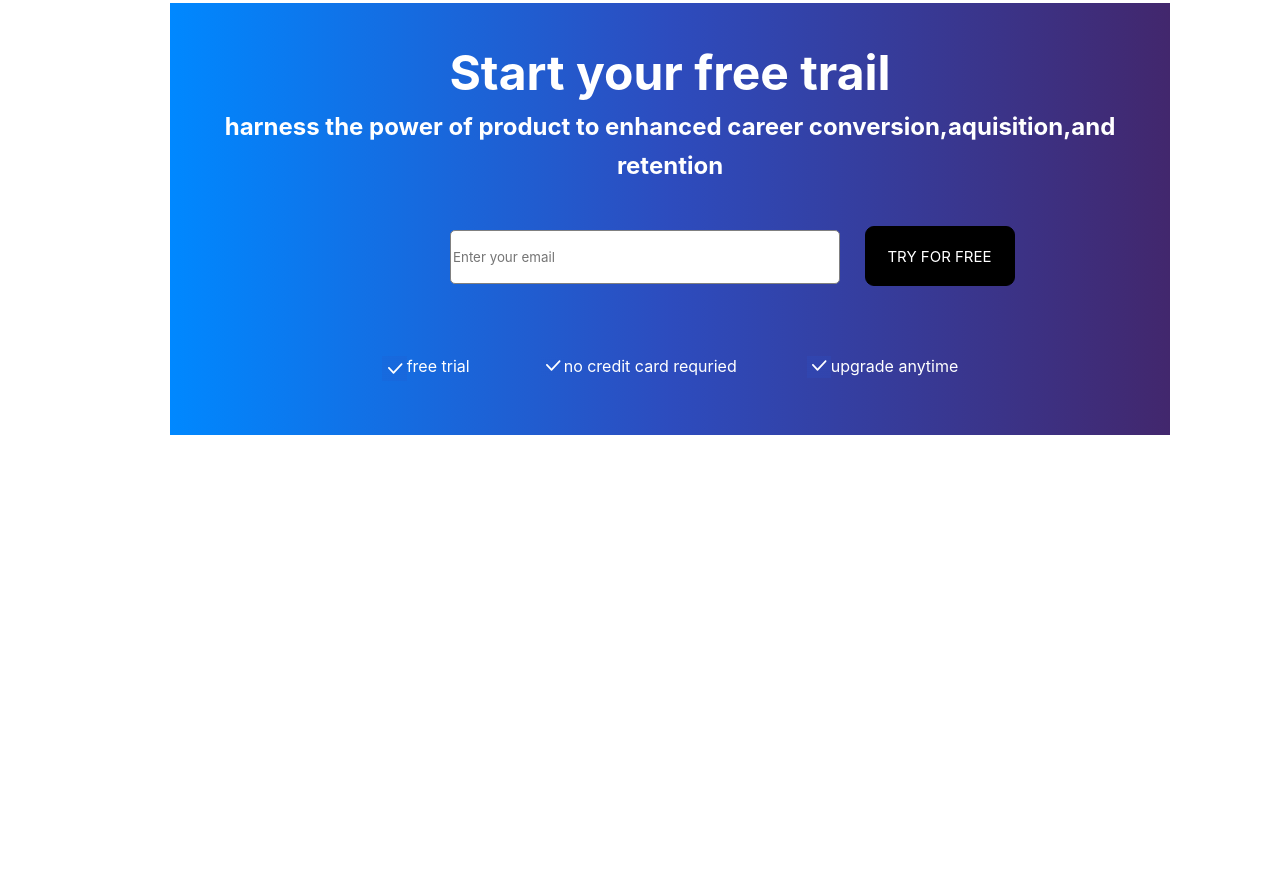
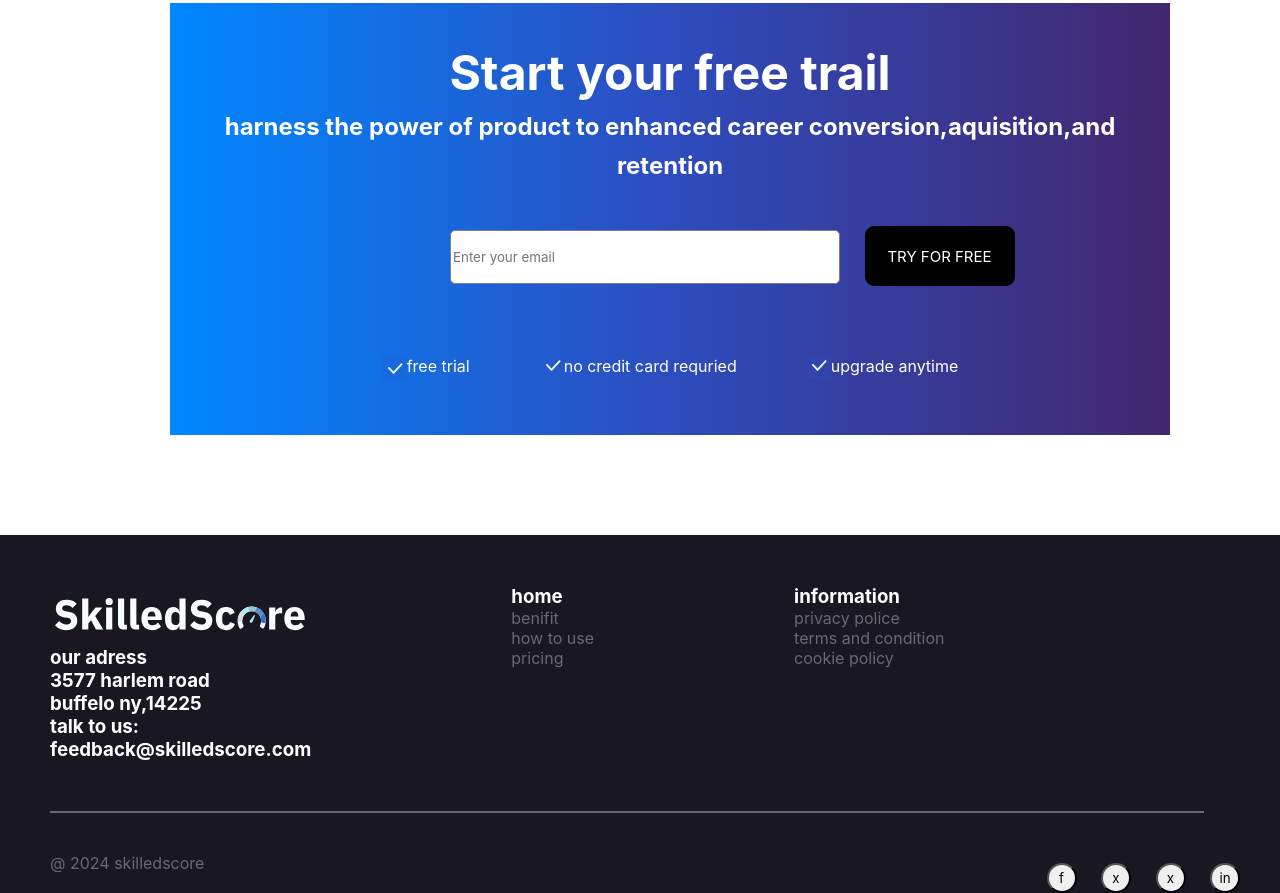
Before and after one commit to Musfiraq1/skilled-score, a plain HTML site: page index.html in a window 1280 px wide. Shown: the part 5405-6298 px from the top of the page. Before the commit the page ends 5840 px from the top, so only its background shows below. Drawn offline with Linux system fonts and the light colour scheme.

Commit message:
project done

```diff
--- a/index.html
+++ b/index.html
@@ -247,7 +247,40 @@
       </div>
     </div>
   </main>
-  <footer></footer>
+  <footer class="footer-main">
+<div class="footer-div1">
+<div>
+  <img class="footer-img footer-heading" src="./images/footer img.png" alt="">
+  <h3 class="footer-heading">our adress</h3>
+  <h3 class="footer-heading">3577 harlem road</h3>
+  <h3 class="footer-heading">buffelo ny,14225</h3>
+  <h3 class="footer-heading">talk to us:</h3>
+  <h3 class="footer-heading">feedback@skilledscore.com</h3>
+</div>
+<div>
+  <h3 class="footer-heading footer-img">home</h3>
+  <a class="footer-links" href="benifit">benifit</a>
+  <a class="footer-links" href="how to use">how to use</a>
+  <a class="footer-links" href="pricing">pricing</a>
+</div>
+<div>
+<h3 class="footer-heading footer-img">information</h3>
+<a class="footer-links" href="privacy policy">privacy police</a>
+<a class="footer-links" href="terms">terms and condition</a>
+<a class="footer-links" href="cookiepolicy">cookie policy</a>
+</div>
+</div>
+<div class="hr"></div>
+<div class="footer-div2">
+  <p class="plast">@ 2024 skilledscore</p>
+  <div>
+  <button class="footer-button">f</button>
+  <button class="footer-button">x</button>
+  <button class="footer-button">x</button>
+  <button class="footer-button footer-button2">in</button>
+  </div>
+</div>
+  </footer>
 </body>
 
 </html>
--- a/style.css
+++ b/style.css
@@ -388,7 +388,6 @@
 .main-divlast{
   background-image: linear-gradient(90deg, #08f, #2d4cbe, #42276d);
   width: 1000px;
-  /* height: 300px; */
   margin-top: 150px;
   margin-left: 170px;
   color: white;
@@ -433,3 +432,58 @@
  margin-left: -70px;
 }
 /* main end */
+/* footer start */
+.footer-main{
+  margin-top: 100px;
+  background-color: #19171F;
+}
+.footer-div1{
+  display: flex;
+  justify-content: left;
+  gap: 150px;
+}
+.footer-heading{
+  color: white;
+margin-left: 50px;
+}
+.footer-img{
+  margin-top: 50px;
+}
+.footer-links{
+  color: #6B6870;
+  text-decoration: none;
+  display: block;
+  margin-left: 50px;
+}
+.footer-links:hover{
+  text-decoration: underline;
+  color: #6B6870;
+}
+.hr{
+  border: 0.5px solid #6B6870;
+  color: #6B6870;
+  width: 90%;
+  margin-top: 50px;
+  margin-left: 50px;
+  align-items: center;
+}
+.footer-div2{
+  display: flex;
+  justify-content: space-between;
+}
+.plast{
+  color: #6B6870;
+  margin-top: 40px;
+  margin-left: 50px;
+}
+.footer-button{
+  border-radius: 20px;
+  width: 30px;
+  height: 30px;
+  margin-left: 20px;
+  margin-top: 50px;
+
+}
+.footer-button2{
+  margin-right: 40px;
+}
```
Also changed, not shown: images/footer img.png (added).
